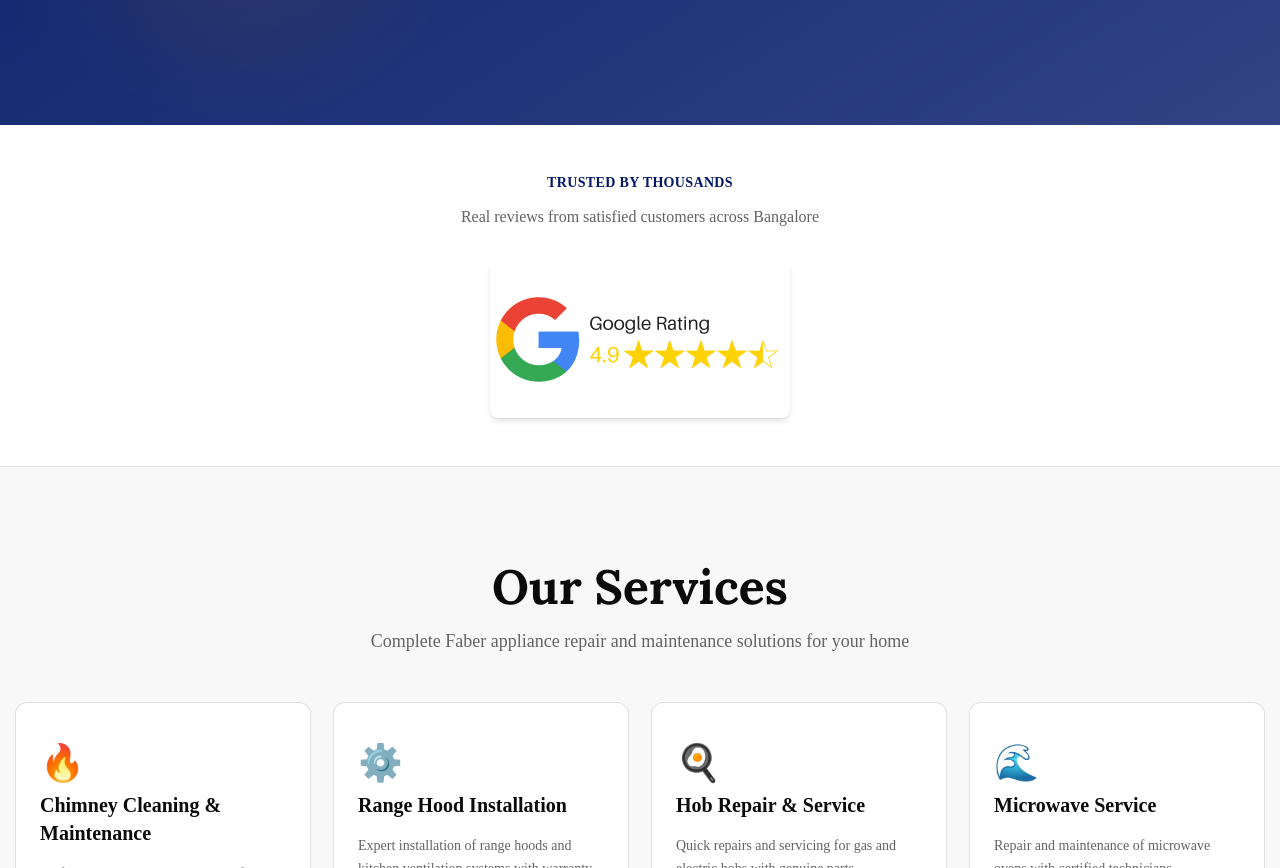
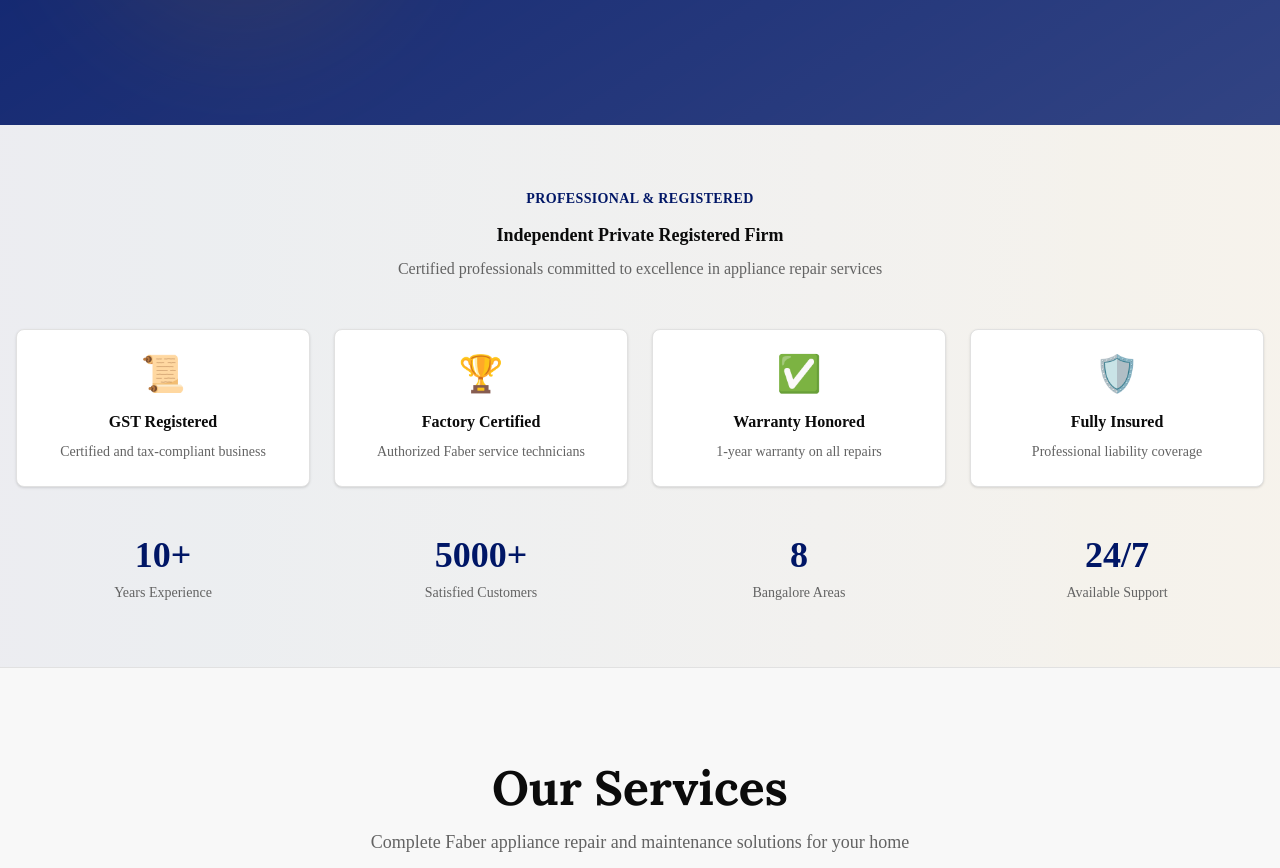
Before and after one commit to shrinivasspatil/Elica, a Next.js app: page / in a window 1280 px wide. Shown: the part 740-1608 px from the top of the page. Built offline with nearby package versions, Linux system fonts and the light colour scheme; no server answers.

Commit message:
feat: revamp trust banner with credentials and experience stats

```diff
--- a/app/page.tsx
+++ b/app/page.tsx
@@ -120,20 +120,62 @@ export default function Home() {
       {/* Hero Section */}
       <Hero />
 
-      {/* Trust Banner with Reviews */}
-      <section className="py-8 md:py-12 bg-white border-b border-border">
+      {/* Trust & Credentials Banner */}
+      <section className="py-12 md:py-16 bg-gradient-to-r from-primary/5 to-accent/5 border-b border-border">
         <div className="container mx-auto px-4">
-          <div className="text-center mb-8">
-            <h3 className="text-sm font-semibold text-primary uppercase tracking-wide mb-3">Trusted by Thousands</h3>
-            <p className="text-muted-foreground">Real reviews from satisfied customers across Bangalore</p>
+          <div className="text-center mb-12">
+            <h3 className="text-sm font-semibold text-primary uppercase tracking-wide mb-3">Professional & Registered</h3>
+            <p className="text-lg text-foreground font-semibold mb-2">Independent Private Registered Firm</p>
+            <p className="text-muted-foreground max-w-2xl mx-auto">Certified professionals committed to excellence in appliance repair services</p>
           </div>
-          <div className="flex justify-center">
-            <img
-              src="/images/trust-reviews.png"
-              alt="Customer reviews and ratings for Faber repair services"
-              className="max-w-full h-auto rounded-lg shadow-md"
-              loading="lazy"
-            />
+
+          <div className="grid grid-cols-1 md:grid-cols-2 lg:grid-cols-4 gap-6">
+            {/* Credential Card 1 */}
+            <div className="bg-white rounded-lg p-6 shadow-sm border border-border text-center">
+              <div className="text-4xl mb-4">📜</div>
+              <h4 className="font-semibold text-foreground mb-2">GST Registered</h4>
+              <p className="text-sm text-muted-foreground">Certified and tax-compliant business</p>
+            </div>
+
+            {/* Credential Card 2 */}
+            <div className="bg-white rounded-lg p-6 shadow-sm border border-border text-center">
+              <div className="text-4xl mb-4">🏆</div>
+              <h4 className="font-semibold text-foreground mb-2">Factory Certified</h4>
+              <p className="text-sm text-muted-foreground">Authorized Faber service technicians</p>
+            </div>
+
+            {/* Credential Card 3 */}
+            <div className="bg-white rounded-lg p-6 shadow-sm border border-border text-center">
+              <div className="text-4xl mb-4">✅</div>
+              <h4 className="font-semibold text-foreground mb-2">Warranty Honored</h4>
+              <p className="text-sm text-muted-foreground">1-year warranty on all repairs</p>
+            </div>
+
+            {/* Credential Card 4 */}
+            <div className="bg-white rounded-lg p-6 shadow-sm border border-border text-center">
+              <div className="text-4xl mb-4">🛡️</div>
+              <h4 className="font-semibold text-foreground mb-2">Fully Insured</h4>
+              <p className="text-sm text-muted-foreground">Professional liability coverage</p>
+            </div>
+          </div>
+
+          <div className="mt-12 grid grid-cols-2 md:grid-cols-4 gap-6 text-center">
+            <div>
+              <div className="text-3xl md:text-4xl font-bold text-primary mb-2">10+</div>
+              <p className="text-sm text-muted-foreground">Years Experience</p>
+            </div>
+            <div>
+              <div className="text-3xl md:text-4xl font-bold text-primary mb-2">5000+</div>
+              <p className="text-sm text-muted-foreground">Satisfied Customers</p>
+            </div>
+            <div>
+              <div className="text-3xl md:text-4xl font-bold text-primary mb-2">8</div>
+              <p className="text-sm text-muted-foreground">Bangalore Areas</p>
+            </div>
+            <div>
+              <div className="text-3xl md:text-4xl font-bold text-primary mb-2">24/7</div>
+              <p className="text-sm text-muted-foreground">Available Support</p>
+            </div>
           </div>
         </div>
       </section>
```
